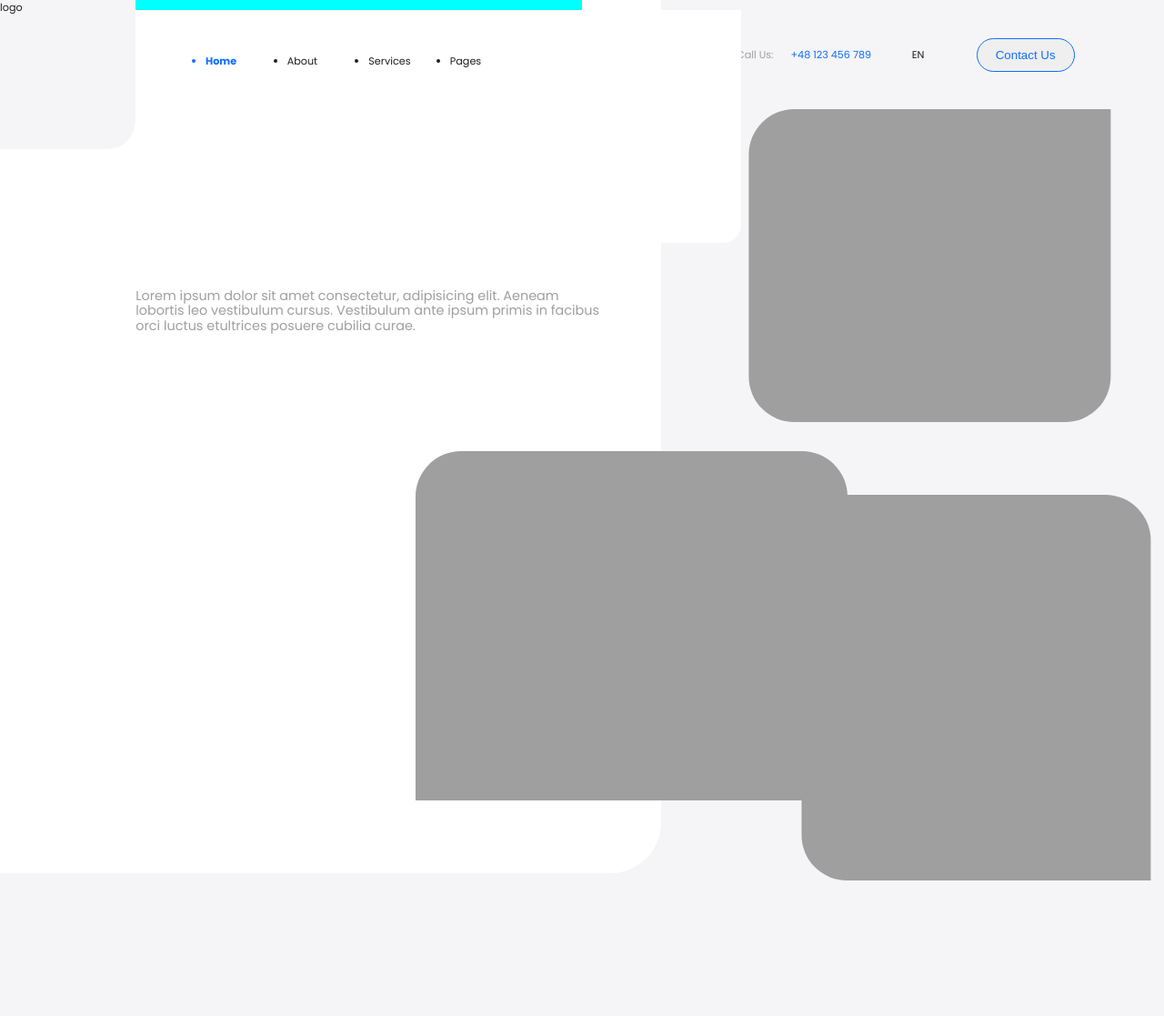
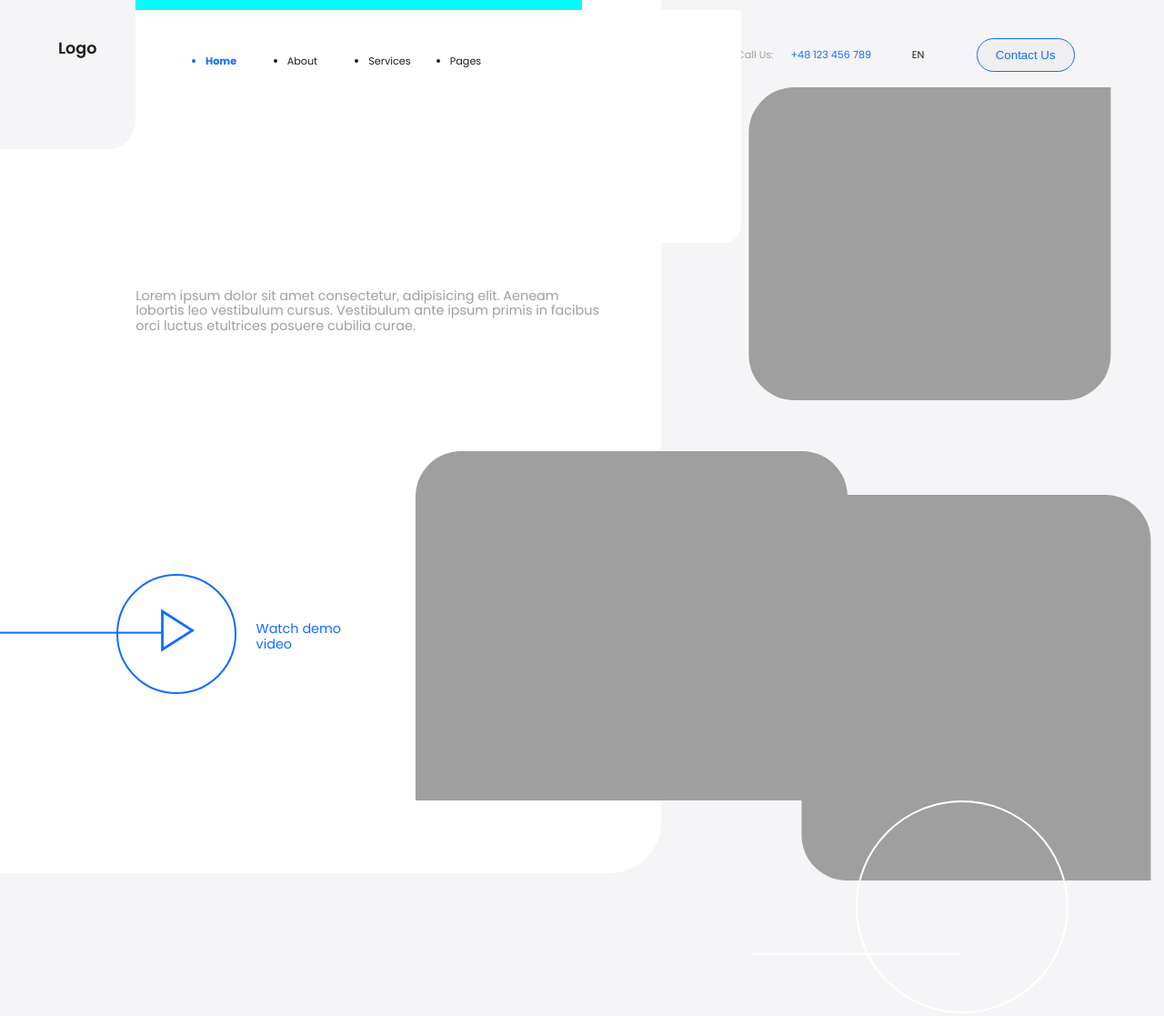
Before and after one commit to AniaPas/IPGHealth-recruitment-project, a website: page views/index.html in a window 1280 px wide. Shown: the whole page at 91% size. Drawn offline with nearby package versions, Linux system fonts and the light colour scheme.

Commit message:
white circle adding and editings

```diff
--- a/sass/_variables.scss
+++ b/sass/_variables.scss
@@ -8,11 +8,11 @@
 $bold1: 500;
 $bold2: 600;
 $bold3: 700;
-$blod4: 800;
+$bold4: 800;
 $fontXS: 0.7rem;
 $fontS: 0.9rem;
-$fontM: 1, 3rem;
-$fontL: 1, 5rem;
+$fontM: 1.1rem;
+$fontL: 1.5rem;
 $fontXL: 1.7rem;
 $fontXXL: 2.3rem;
 $margin1: 11.66vw;
--- a/sass/custom.scss
+++ b/sass/custom.scss
@@ -7,10 +7,9 @@
   font-family: $font1;
   background-color: $lightGray;
   height: 200vh;
-  position: relative;
+  display: flex;
+  flex-direction: column;
   header {
-    position: absolute;
-
     display: grid;
     justify-content: start;
     grid-template-areas: "wrapper wrapper contact contact";
@@ -25,8 +24,10 @@
       border-radius: 0 0 3.5rem 0;
       grid-template-rows: 20vh 35vh;
       grid-template-areas:
-        "a "
-        "b";
+        "a"
+        "b"
+        "c"
+        "d";
 
       .nav-container {
         font-size: 0.7rem;
@@ -42,6 +43,11 @@
           width: $margin1;
           height: 20.51vh;
           border-radius: 0 0 20% 0;
+          .logo-text {
+            font-size: $fontM;
+            font-weight: $bold2;
+            margin: 5vh 5vw;
+          }
         }
         .navigation-list {
           position: fixed;
@@ -76,6 +82,42 @@
           font-size: $fontS;
           line-height: 115%;
           color: $darkGray;
+        }
+      }
+      .play {
+        grid-area: d;
+        display: flex;
+        flex-direction: row;
+        .play-text {
+          font-size: $fontS;
+          width: 10vw;
+          line-height: 115%;
+          color: $blue;
+          transform: translate(8vw, 0);
+        }
+        .play-element {
+          width: 14vw;
+          position: relative;
+
+          .play-element_circle {
+            @include circle;
+            width: 10vw;
+            height: 10vw;
+            border: 2px solid $blue;
+            transform: translate(10vw, -7vh);
+            .material-symbols-outlined {
+              font-size: 9.5vw;
+              font-weight: 100;
+              color: $blue;
+              border: 0;
+            }
+          }
+          .play-element_line {
+            @include line;
+            background-color: $blue;
+            transform: translate(0, 2.2vh);
+            color: $blue;
+          }
         }
       }
     }
@@ -118,7 +160,7 @@
         height: 38vh;
         @include rectangle;
         transform: scale(-1);
-        margin: 0 0 2vh 7.5vw;
+        margin: 0 0 5vh 7.5vw;
       }
     }
   }
@@ -138,4 +180,24 @@
     height: 43vh;
     transform: translate(67.3vw, 70.5vh) rotate(-90deg);
   }
+  .circle-element {
+    position: absolute;
+    width: 18vw;
+    height: 18vw;
+    transform: translate(73.5vw, 110vh);
+    z-index: 200;
+    .circle-element_circle {
+      width: 18vw;
+      height: 18vw;
+      background-color: red;
+      @include circle;
+      border: 2px solid $white;
+    }
+    .circle-element_line {
+      @include line;
+      color: $blue;
+      background-color: $white;
+      transform: translate(-9vw, 20vh);
+    }
+  }
 }
--- a/sass/mixins.scss
+++ b/sass/mixins.scss
@@ -4,3 +4,13 @@
   padding: 20px;
   background-color: $darkGray;
 }
+@mixin line {
+  //position: absolute;
+  height: 1.5px;
+  border-width: 0;
+}
+@mixin circle {
+  position: absolute;
+  background-color: transparent;
+  border-radius: 50%;
+}
--- a/views/index.html
+++ b/views/index.html
@@ -11,7 +11,16 @@
       href="https://fonts.googleapis.com/css2?family=Poppins:ital,wght@0,100;0,200;0,300;0,400;0,500;0,600;0,700;0,800;0,900;1,100;1,200;1,300;1,400;1,500;1,600;1,700;1,800&display=swap"
       rel="stylesheet"
     />
+    <link
+      rel="stylesheet"
+      href="https://fonts.googleapis.com/css2?family=Material+Symbols+Outlined:opsz,wght,FILL,GRAD@20..48,100..700,0..1,-50..200"
+    />
+    <link
+      rel="stylesheet"
+      href="https://fonts.googleapis.com/css2?family=Material+Symbols+Outlined:opsz,wght,FILL,GRAD@20..48,100..700,0..1,-50..200"
+    />
     <script src="..\js\custom.js" defer></script>
+
     <title>Anna Pasieczna</title>
   </head>
   <body>
@@ -27,7 +36,9 @@
       </div>
       <div class="wrapper">
         <section class="nav-container">
-          <div class="logo">logo</div>
+          <div class="logo">
+            <p class="logo-text">Logo</p>
+          </div>
           <nav class="navigation">
             <ul class="navigation-list">
               <li class="navigation-list_element">Home</li>
@@ -45,9 +56,23 @@
             facibus orci luctus etultrices posuere cubilia curae.
           </p>
         </section>
+        <section class="play">
+          <div class="play-element">
+            <hr class="play-element_line" />
+            <div class="play-element_circle">
+              <span class="material-symbols-outlined"> play_arrow </span>
+            </div>
+          </div>
+          <p class="play-text">Watch demo video</p>
+        </section>
       </div>
     </header>
     <div class="rectangle1"></div>
     <div class="rectangle2"></div>
+    <div class="circle-element">
+      <div class="circle-element_circle"></div>
+      <hr class="circle-element_line" />
+    </div>
+    <footer> </footer>
   </body>
 </html>
```
Also changed, not shown: dist/5f0defe314fefaa5b1b8.js (deleted), dist/css/main1d909550498464809767.css (deleted), dist/index.html (deleted), dist/js/main.js (deleted), sass/custom.css, src/play-button.svg (added), 1 other file.
